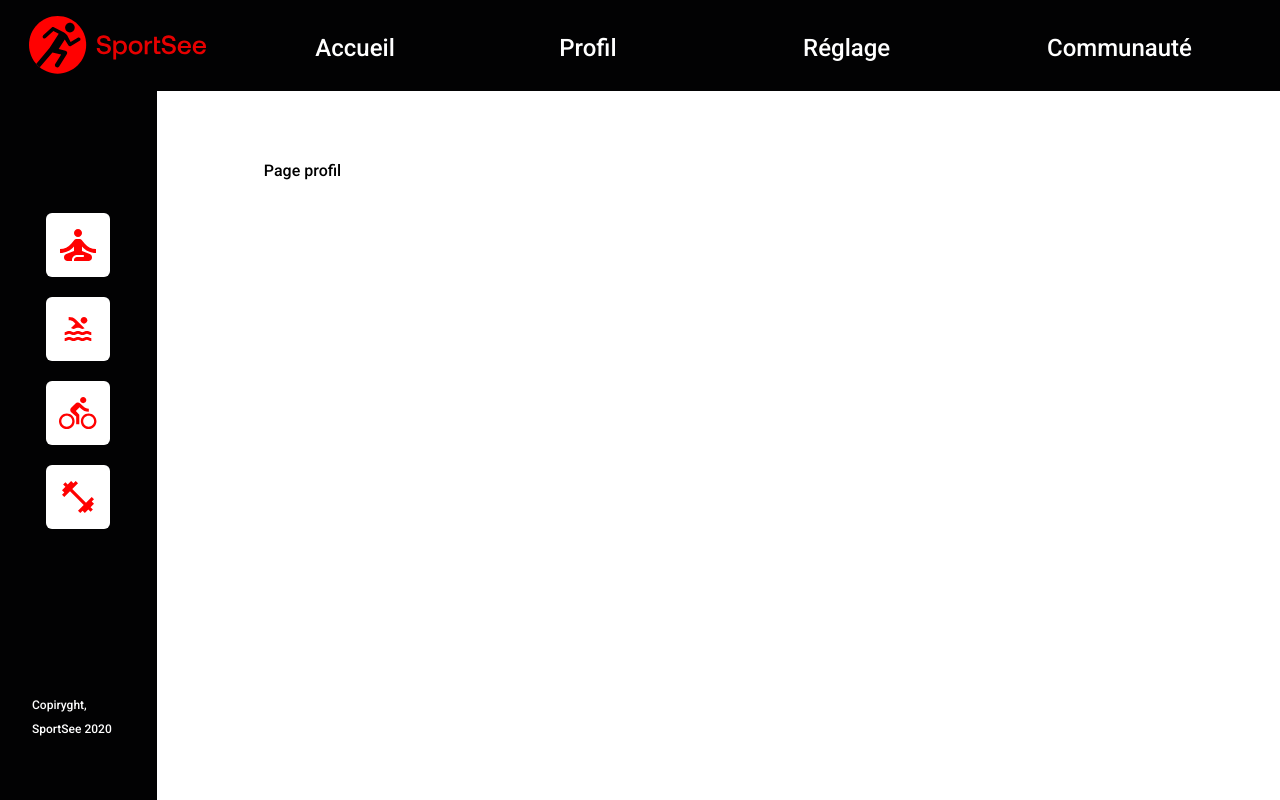
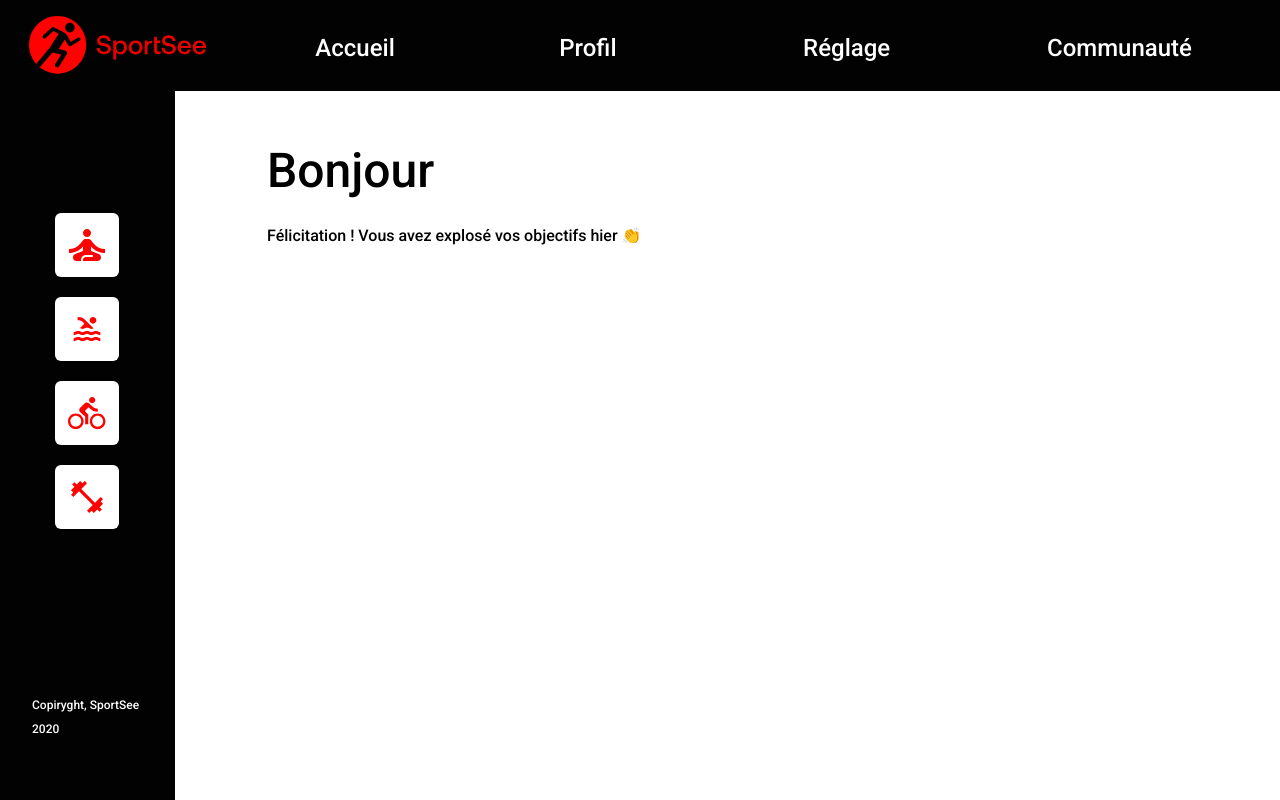
Before and after one commit to al-dev93/p12ssee-al-2301, a React (Create React App) app in the folder sport-see-frontend/: page /profil/1 in a window 1280 px wide. Built offline with nearby package versions, Linux system fonts and the light colour scheme.

Commit message:
set Layout and profil page width, add header header and content header on profil page

```diff
--- a/sport-see-frontend/src/components/Layout/style.css
+++ b/sport-see-frontend/src/components/Layout/style.css
@@ -78,5 +78,5 @@ main {
 
 article {
   width: 100%;
-  padding: 68px 90px 86px 107px;
+  padding: 68px 0px 0px 17px;
 }
--- a/sport-see-frontend/src/pages/Profil/index.jsx
+++ b/sport-see-frontend/src/pages/Profil/index.jsx
@@ -1,5 +1,14 @@
 import "./style.css";
 
-const Profil = () => <div>Page profil</div>;
+const Profil = () => {
+  return (
+    <div className="profilWrapper">
+      <header>
+        <h1>Bonjour</h1>
+        <p>Félicitation ! Vous avez explosé vos objectifs hier 👏</p>
+      </header>
+    </div>
+  );
+};
 
 export default Profil;
--- a/sport-see-frontend/src/pages/Profil/style.css
+++ b/sport-see-frontend/src/pages/Profil/style.css
@@ -0,0 +1,19 @@
+.profilWrapper {
+  box-sizing: border-box;
+  margin: 0 auto;
+  width: 86.2%;
+}
+
+.profilWrapper header {
+  display: block;
+  width: max-content;
+  background: none;
+  padding: 0;
+}
+
+.profilWrapper h1 {
+  margin: 0 0 41px;
+  width: max-content;
+  font-size: 48px;
+  font-weight: var(--font-weight-medium);
+}
```
